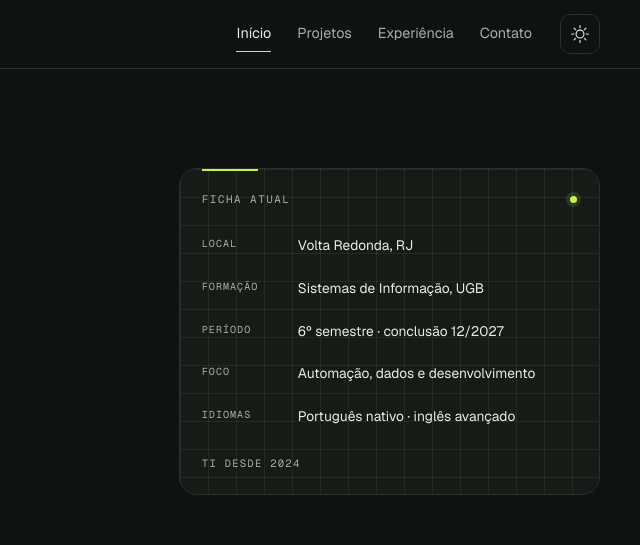
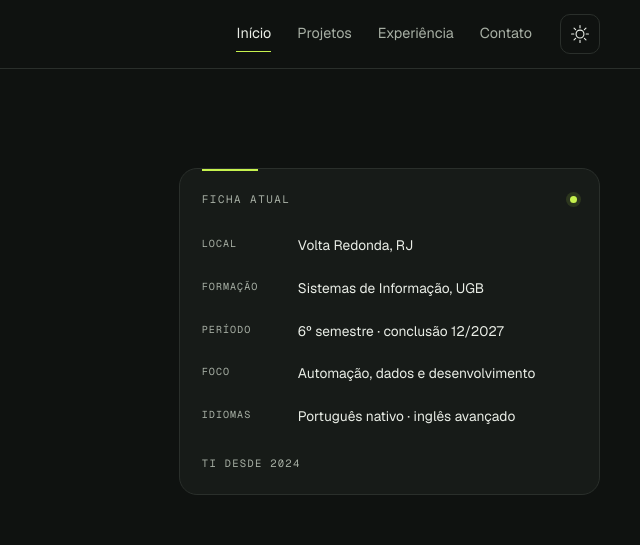
Before and after one commit to ohcarlos/portfolio, a plain HTML site: page index.html in a window 1280 px wide. Shown: the top 545 px of the page, 640-1280 px from the left. Drawn offline with Linux system fonts and the light colour scheme.

Commit message:
Remove grade de fundo da ficha de perfil

```diff
--- a/assets/css/style.css
+++ b/assets/css/style.css
@@ -446,9 +446,6 @@ button {
   border: 1px solid var(--line);
   border-radius: var(--radius-lg);
   background-color: var(--surface);
-  background-image: linear-gradient(var(--grid) 1px, transparent 1px),
-    linear-gradient(90deg, var(--grid) 1px, transparent 1px);
-  background-size: 28px 28px;
   overflow: hidden;
 }
 
```
